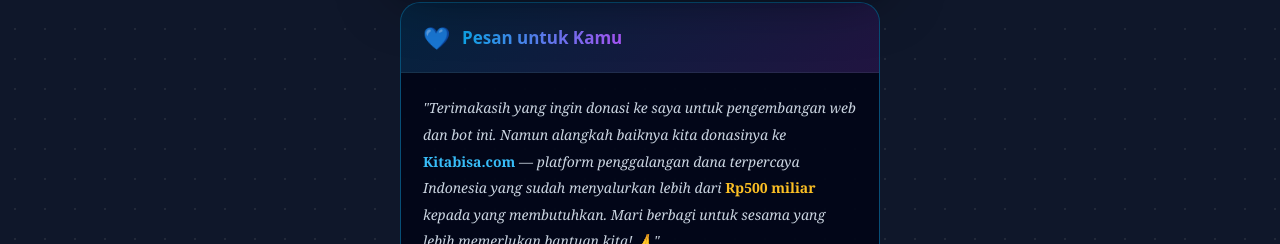
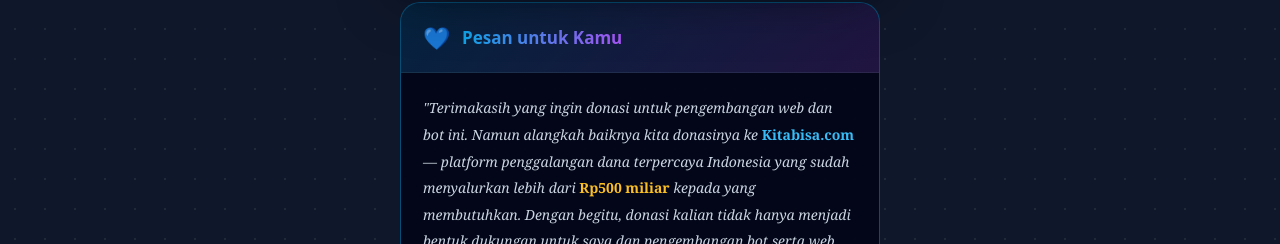
Before and after one commit to ryven29/bio-link-ryven, a Next.js app: page /donate in a window 1280 px wide. Both pictures are taken after a click on the button 640 px from the left and 603 px from the top of the page. Shown: the part 556-800 px from the top of the page. Built offline with nearby package versions, Linux system fonts and the light colour scheme; a web font is replaced by a local one.

Commit message:
Update donation messages for clarity and detail

```diff
--- a/app/donate/page.js
+++ b/app/donate/page.js
@@ -173,7 +173,7 @@ export default function DonatePage() {
                   background: 'linear-gradient(to right, #0ea5e9, #a855f7)',
                   WebkitBackgroundClip: 'text', WebkitTextFillColor: 'transparent', backgroundClip: 'text'
                 }}>Donasi via Kitabisa.com</p>
-                <p style={{ fontSize: '12px', color: '#64748b' }}>Tap untuk lihat pesan & info sebelum donasi →</p>
+                <p style={{ fontSize: '12px', color: '#64748b' }}>Tap untuk melihat info selengkapnya →</p>
               </div>
             </button>
           </div>
@@ -210,12 +210,12 @@ export default function DonatePage() {
                 fontSize: '14px', lineHeight: '1.9', color: '#cbd5e1',
                 fontStyle: 'italic', fontFamily: 'Georgia, serif'
               }}>
-                "Terimakasih yang ingin donasi ke saya untuk pengembangan web dan bot ini.
+                "Terimakasih yang ingin donasi untuk pengembangan web dan bot ini.
                 Namun alangkah baiknya kita donasinya ke{' '}
                 <span style={{ color: '#38bdf8', fontWeight: '700', fontStyle: 'normal' }}>Kitabisa.com</span>
                 {' '}— platform penggalangan dana terpercaya Indonesia yang sudah menyalurkan lebih dari{' '}
                 <span style={{ color: '#fbbf24', fontWeight: '700', fontStyle: 'normal' }}>Rp500 miliar</span>
-                {' '}kepada yang membutuhkan. Mari berbagi untuk sesama yang lebih memerlukan bantuan kita! 🙏"
+                {' '}kepada yang membutuhkan. Dengan begitu, donasi kalian tidak hanya menjadi bentuk dukungan untuk saya dan pengembangan bot serta web ini, tetapi juga sekaligus membantu saudara-saudara kita yang lebih membutuhkan."
               </p>
             </div>
 
```
